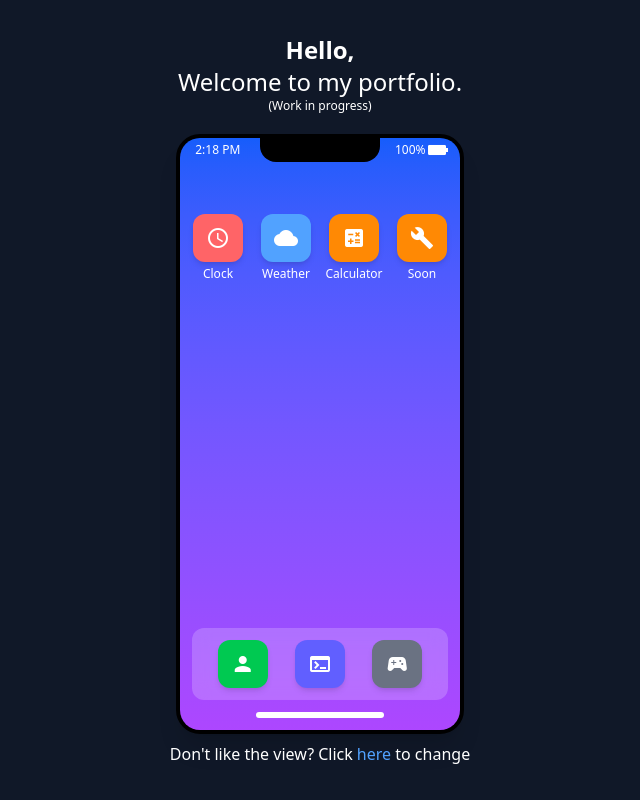
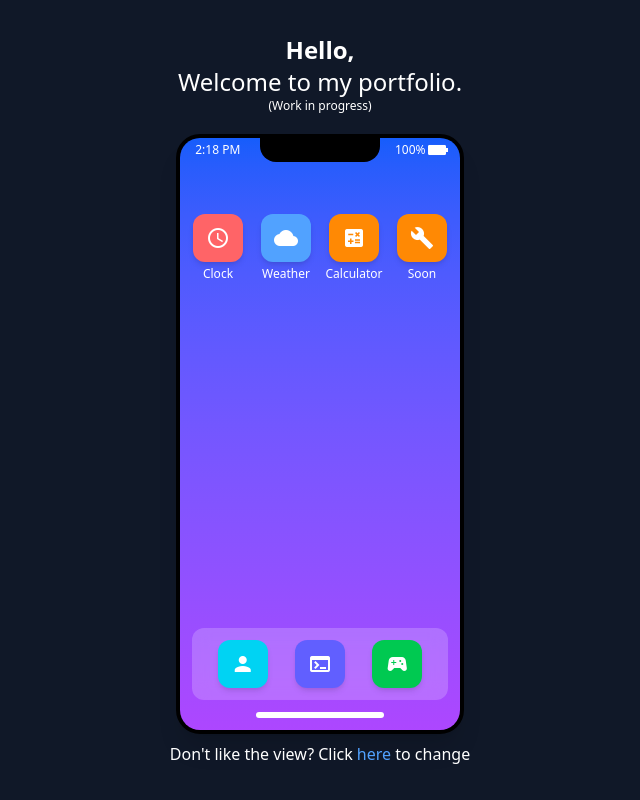
Before and after one commit to csrountree0/Colby-Rountree-Portfolio, a React (Vite) app: page / in a window 1280 px wide. Shown: the whole page, without its empty margins (320-960 px from the left). Built offline with nearby package versions, Linux system fonts and the light colour scheme.

Commit message:
added image to sudoku, changed profile appcolor and game folder color

```diff
--- a/src/App.jsx
+++ b/src/App.jsx
@@ -102,7 +102,7 @@ function App() {
                                                 )}
                                                 {openFolder === "Games" && (
                                                     <>
-                                                        <AppIcon name="Sudoku" color="bg-gray-400" letter="sports_esports" icon={true} onClick={(e) => {e.stopPropagation(); window.open("https://csrountree0.github.io/Sudoku/", "_blank");} }/>
+                                                        <AppIcon name="Sudoku" color="bg-gray-300" image="https://www.svgrepo.com/show/519514/sudoku.svg" onClick={(e) => {e.stopPropagation(); window.open("https://csrountree0.github.io/Sudoku/", "_blank");} }/>
                                                         <AppIcon name="More" color="bg-gray-400" letter="sports_esports" icon={true} onClick={(e) => e.stopPropagation()}/>
                                                         <AppIcon name="Soon" color="bg-gray-400" letter="sports_esports" icon={true} onClick={(e) => e.stopPropagation()}/>
                                                     </>
@@ -116,9 +116,9 @@ function App() {
 
                                     {/* Dock */}
                                     <div className={`${isAnyFolderOpen ? 'bg-black/40' : 'bg-white/20'} backdrop-blur-sm rounded-xl p-3 flex justify-around`}>
-                                        <AppIcon name="Contacts" color="bg-green-500" letter="person" showLabel={false} icon={true} onClick={() => setCurrentPage("Contacts")} isDark={isAnyFolderOpen}/>
+                                        <AppIcon name="Contacts" color="bg-cyan-400" letter="person" showLabel={false} icon={true} onClick={() => setCurrentPage("Contacts")} isDark={isAnyFolderOpen}/>
                                         <Folder name="Projects" color="bg-indigo-500" letter="terminal" icon={true} showLabel={false} isOpen={openFolder === "Projects"} isDark={isAnyFolderOpen && openFolder !== "Projects"} onClick={() => toggleFolder("Projects")}/>
-                                        <Folder name="Games" color="bg-gray-500" letter="sports_esports" icon={true} showLabel={false} isOpen={openFolder === "Games"} isDark={isAnyFolderOpen && openFolder !== "Games"} onClick={() => toggleFolder("Games")}/>
+                                        <Folder name="Games" color="bg-green-500" letter="sports_esports" icon={true} showLabel={false} isOpen={openFolder === "Games"} isDark={isAnyFolderOpen && openFolder !== "Games"} onClick={() => toggleFolder("Games")}/>
                                     </div>
                                 </>
                             ) : currentPage === "Weather" ? (
```
